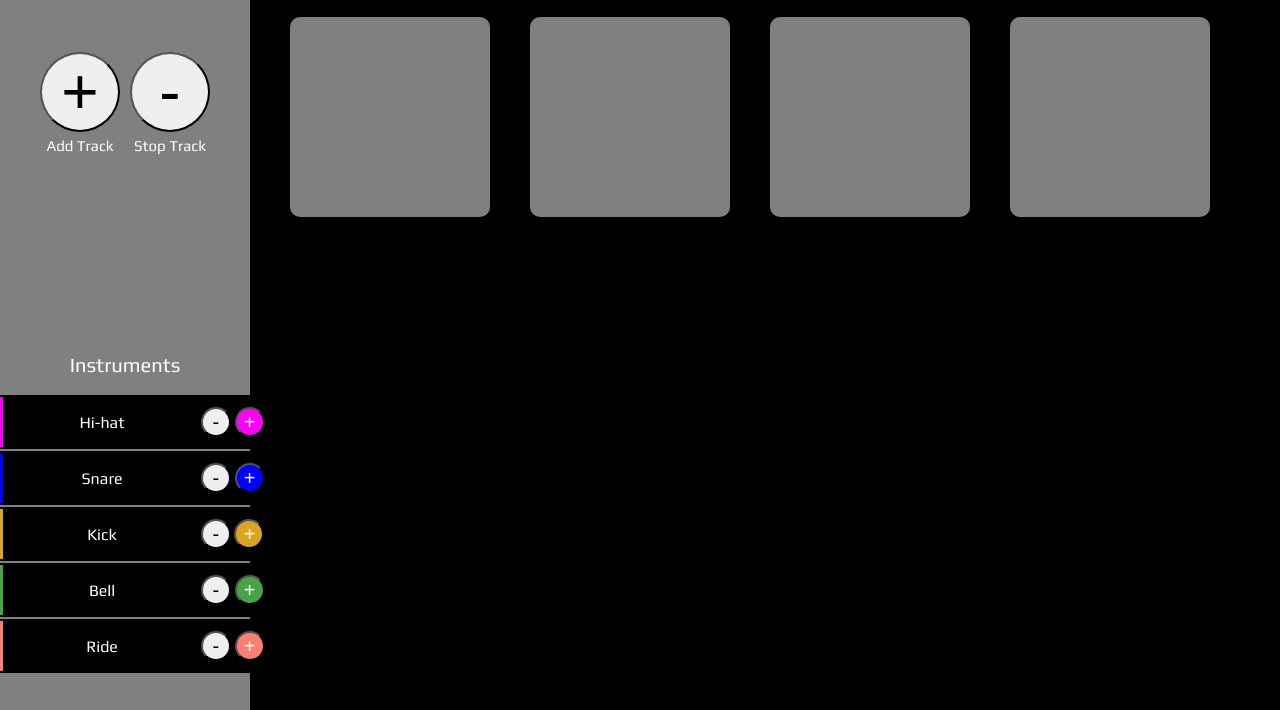
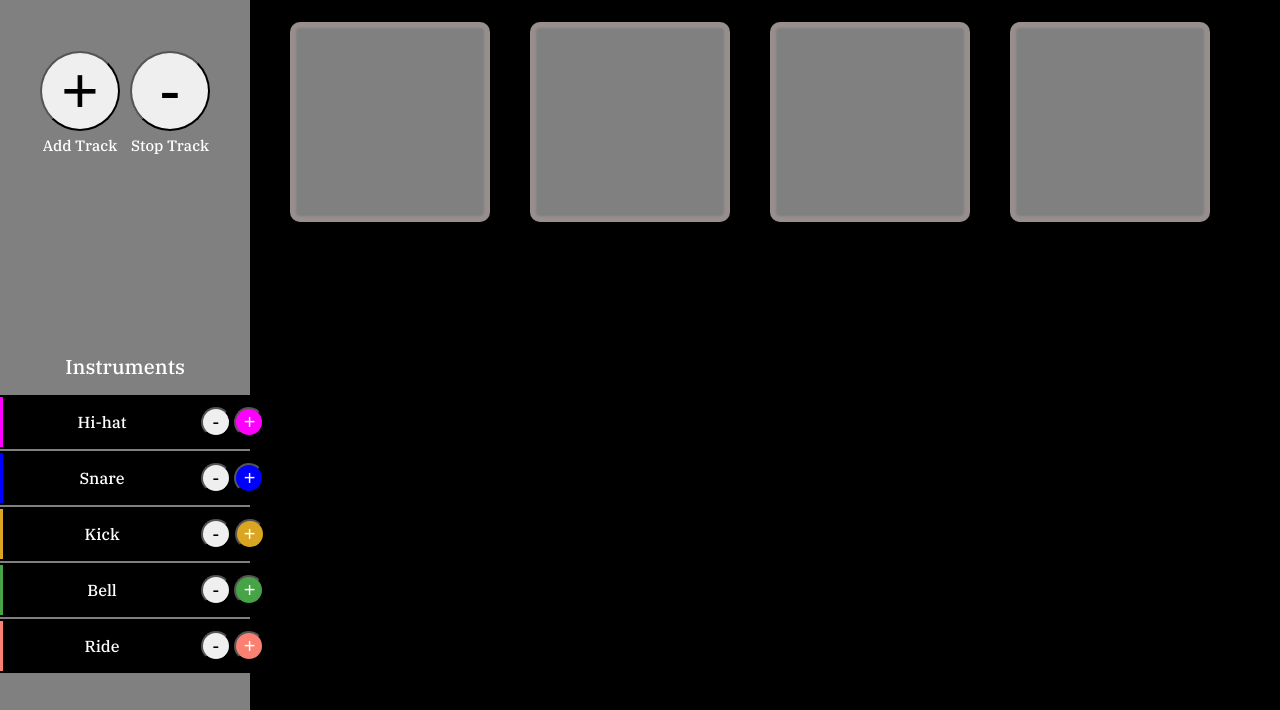
Before and after one commit to jessecalton/drumPad, a plain HTML site: page index.html in a window 1280 px wide. Shown: the part 90-800 px from the top of the page. Drawn offline with Linux system fonts and the light colour scheme.

Commit message:
adds box styling, cleans up JS

```diff
--- a/script.js
+++ b/script.js
@@ -63,14 +63,15 @@ function updateDrumPad() {
       // If no instruments are found in a running track, create the track <div>
       // and add the `.empty` class
       let newTrack = document.createElement('div');
-      newTrack.setAttribute('class', 'track empty');
+      newTrack.classList.add('track');
+      newTrack.classList.add('empty');
       drumPadParent.appendChild(newTrack);
     } else {
       // If instruments are found, create the track <div> with the corresponding instrument info included
       track.forEach((instrument) => {
         // Create the new track element with a class of track and ID of the instrument name
         let newInstrument = document.createElement('div');
-        newInstrument.setAttribute('class', 'track');
+        newInstrument.classList.add('track');
         newInstrument.setAttribute('id', instrument);
 
         // Create <p> tags for the instrument name and track names and apply their respective classes
--- a/styles.css
+++ b/styles.css
@@ -5,7 +5,7 @@ body {
   height: 100vh;
   margin: 0;
   color: white;
-  font-family: 'Play', 'Helvetica', sans-serif;
+  font-family: 'IBM Plex Serif', 'Arial', serif;
 }
 
 .sidebar {
@@ -30,6 +30,7 @@ body {
 
 .track {
   background-color: var(--primary-color);
+  box-shadow: inset 0px 0px 2px 6px rgba(238, 191, 191, 0.221);
   height: 200px;
   width: 200px;
   margin: 20px;
@@ -133,12 +134,10 @@ button:focus {
 }
 
 .instrument-name {
-  font-family: 'IBM Plex Serif', 'Arial', serif;
   font-size: 30px;
 }
 
 .track-name {
-  font-family: 'IBM Plex Serif', 'Arial', serif;
   font-size: 15px;
 }
 
```
